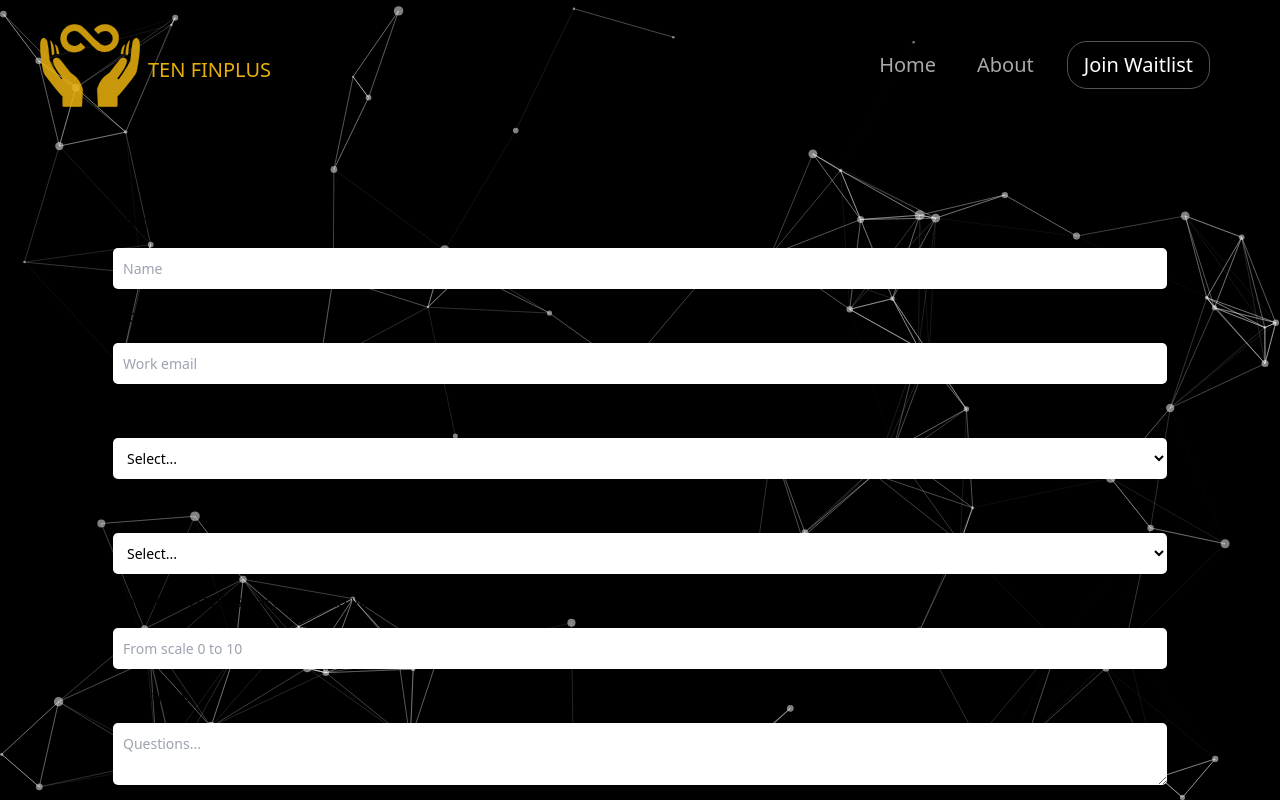
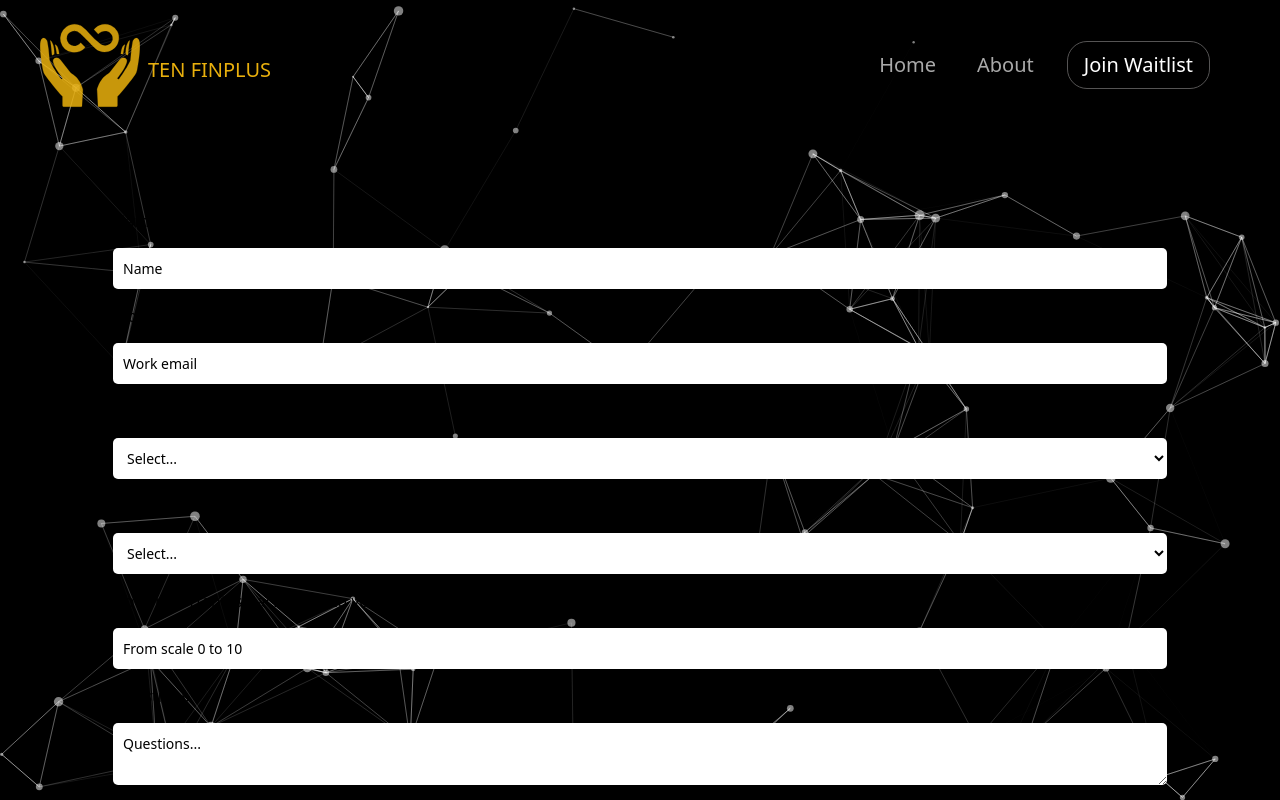
Before and after one commit to Chiefofstaff03/TEN-Finplus, a React (Vite) app: page /contact in a window 1280 px wide. Shown: the top 800 px of the page. Built offline with nearby package versions, Linux system fonts and the light colour scheme.

Commit message:
Update ContactForm.css

```diff
--- a/src/components/pages/contact/ContactForm.css
+++ b/src/components/pages/contact/ContactForm.css
@@ -41,7 +41,11 @@
     background-color: white;
     color:black;
   }
-
+  .contact-form input::placeholder,
+.contact-form select::placeholder,
+.contact-form textarea::placeholder {
+  color: black;
+}
 .contact-form select:invalid {
   color: black;
 }
```
